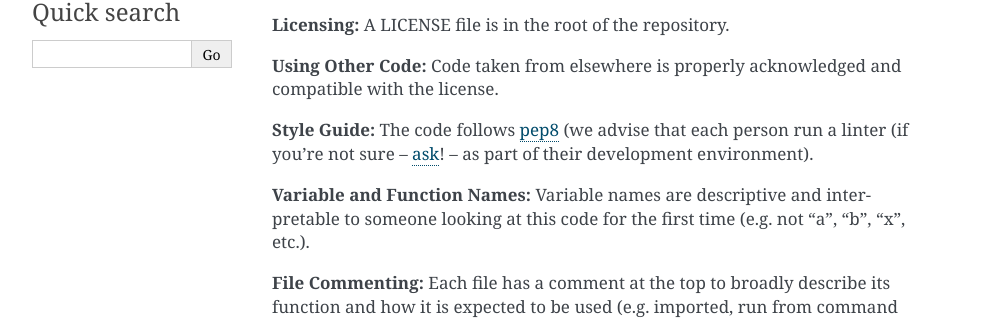
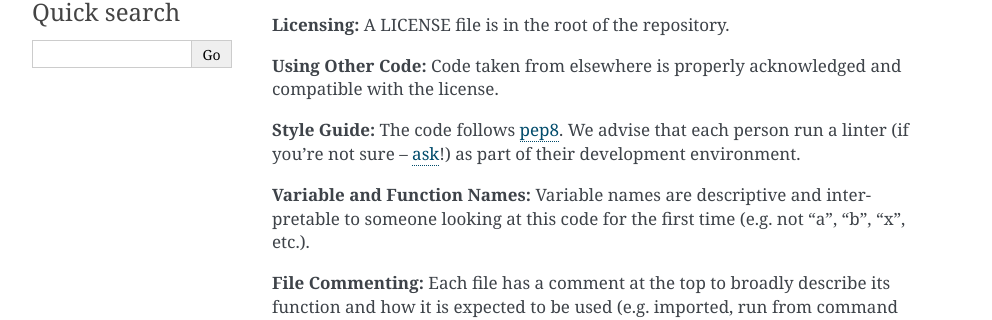
Before and after one commit to greenelab/onboarding, a Sphinx documentation site: the page built from source/code_review_checklist.rst, in a window 1280 px wide. Shown: the part 131-451 px from the top of the page, without its empty margins (148-1140 px from the left). Built offline with Sphinx 7.4.7, drawn with Linux system fonts in a browser that asks for light colours.

Commit message:
Clean up punctuation a little to improve flow.

```diff
--- a/source/code_review_checklist.rst
+++ b/source/code_review_checklist.rst
@@ -14,10 +14,10 @@ Code taken from elsewhere is properly acknowledged and compatible with the
 license.
 
 **Style Guide:**
-The code follows `pep8 <https://www.python.org/dev/peps/pep-0008/>`_ (we
+The code follows `pep8 <https://www.python.org/dev/peps/pep-0008/>`_. We
 advise that each person run a linter (if you're not sure -- `ask
-<https://greenelab.slack.com/messages/codereview/>`_! -- as part of their
-development environment).
+<https://greenelab.slack.com/messages/codereview/>`_!) as part of their
+development environment.
 
 **Variable and Function Names:**
 Variable names are descriptive and interpretable to someone looking at this
```
